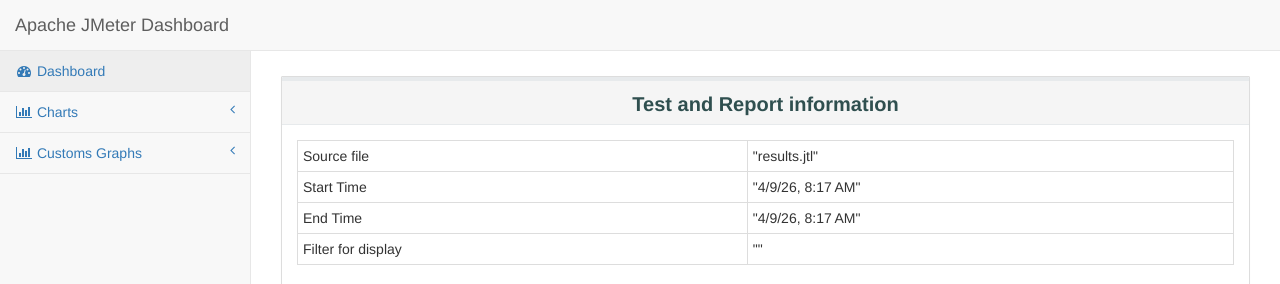
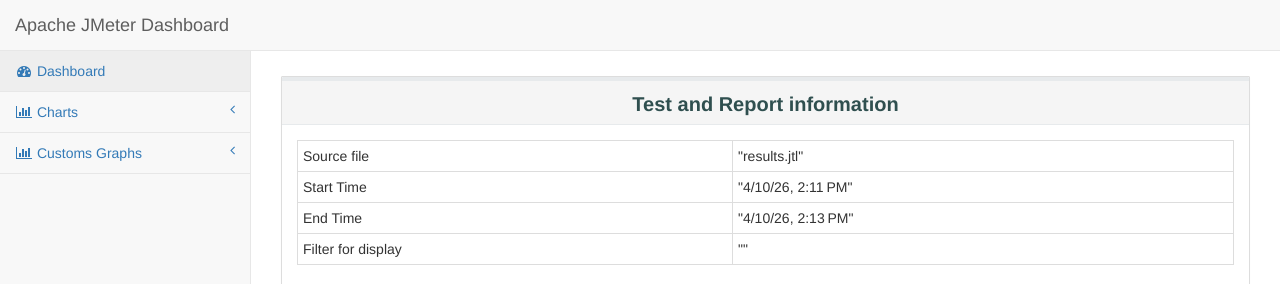
Before and after one commit to MirageShrestha/Dummy-JSON-Load-Test, a plain HTML site: page index.html in a window 1280 px wide. Shown: the top 284 px of the page. Drawn offline with Linux system fonts and the light colour scheme.

Commit message:
Add files via upload

```diff
--- a/index.html
+++ b/index.html
@@ -94,11 +94,11 @@
                             </tr>
                             <tr>
                                 <td>Start Time</td>
-                                <td>"4/9/26, 8:17 AM"</td>
+                                <td>"4/10/26, 2:11 PM"</td>
                             </tr>
                             <tr>
                                 <td>End Time</td>
-                                <td>"4/9/26, 8:17 AM"</td>
+                                <td>"4/10/26, 2:13 PM"</td>
                             </tr>
                                 <tr>
                                     <td>Filter for display</td>
```
